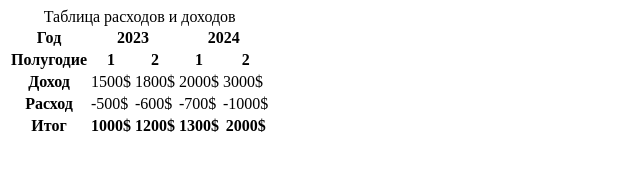
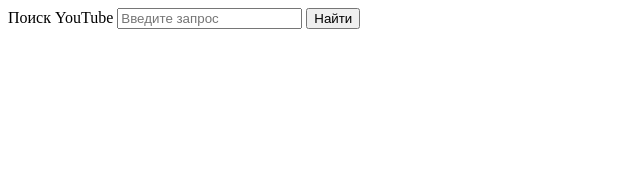
Before and after one commit to nikereal14/html-course, a plain HTML site: page index.html in a window 1280 px wide. Shown: the whole page, without its empty margins (0-640 px from the left). Drawn offline with Linux system fonts and the light colour scheme.

Commit message:
Упражнение 3 раздела

```diff
--- a/index.html
+++ b/index.html
@@ -3,50 +3,18 @@
 	<head>
 		<meta charset="UTF-8" />
 		<meta name="viewport" content="width=device-width, initial-scale=1.0" />
-		<title>Упражнение - вёрстка таблицы</title>
+		<title>Упражнение - Поиск YouTube</title>
 	</head>
 	<body>
-		<table>
-			<caption>
-				Таблица расходов и доходов
-			</caption>
-			<thead>
-				<tr>
-					<th>Год</th>
-					<th colspan="2">2023</th>
-					<th colspan="2">2024</th>
-				</tr>
-				<tr>
-					<th>Полугодие</th>
-					<th>1</th>
-					<th>2</th>
-					<th>1</th>
-					<th>2</th>
-				</tr>
-			</thead>
-			<tbody>
-				<tr>
-					<th>Доход</th>
-					<td>1500$</td>
-					<td>1800$</td>
-					<td>2000$</td>
-					<td>3000$</td>
-				</tr>
-				<tr>
-					<th>Расход</th>
-					<td>-500$</td>
-					<td>-600$</td>
-					<td>-700$</td>
-					<td>-1000$</td>
-				</tr>
-			</tbody>
-			<tfoot>
-				<th>Итог</th>
-				<th>1000$</th>
-				<th>1200$</th>
-				<th>1300$</th>
-				<th>2000$</th>
-			</tfoot>
-		</table>
+		<form action="https://www.youtube.com/results" target="_blank">
+			<label for="search_query">Поиск YouTube</label>
+			<input
+				type="text"
+				placeholder="Введите запрос"
+				id="search_query"
+				name="search_query"
+			/>
+			<button type="submit">Найти</button>
+		</form>
 	</body>
 </html>
```
